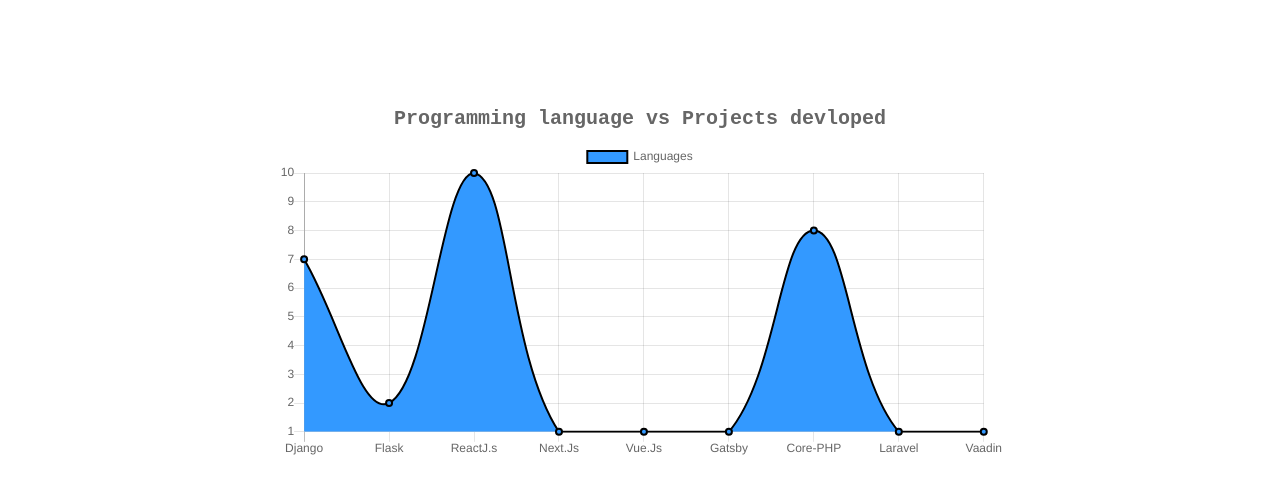
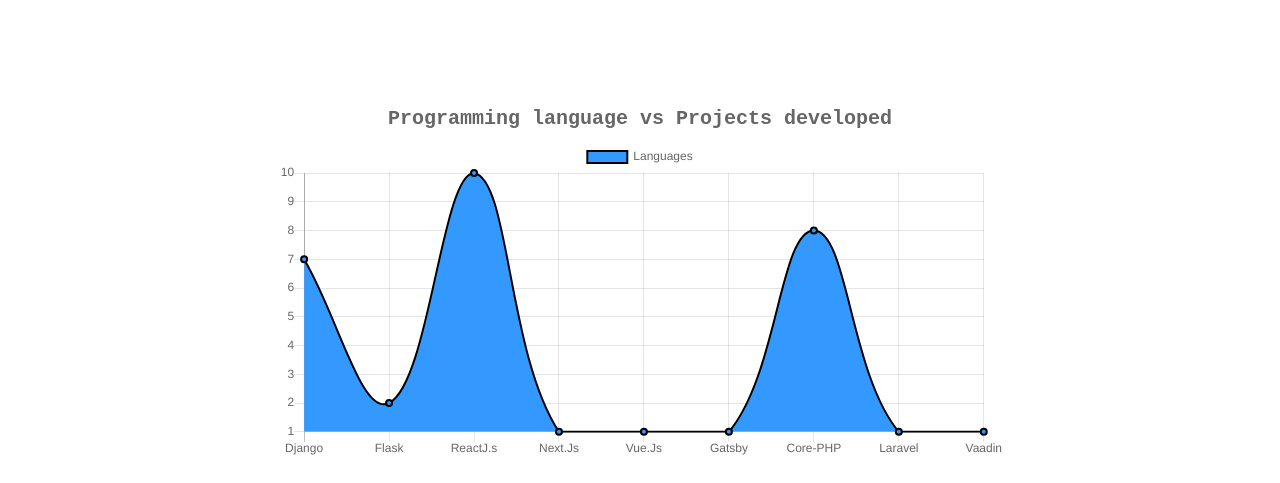
Before and after one commit to irabi01/portfolio, a Gatsby site: page / in a window 1280 px wide. Shown: the part 2340-2823 px from the top of the page. Built offline with nearby package versions, Linux system fonts and the light colour scheme; Gatsby itself is replaced by a stand-in of ours.

Commit message:
update text

```diff
--- a/src/components/graphComponent.js
+++ b/src/components/graphComponent.js
@@ -29,7 +29,7 @@ const GraphComponent = () => {
                             options={{
                                 title:{
                                 display:true,
-                                text:'Programming language vs Projects devloped',
+                                text:'Programming language vs Projects developed',
                                 fontSize:20,
                                 fontFamily:'monospace'
                                 },
```
